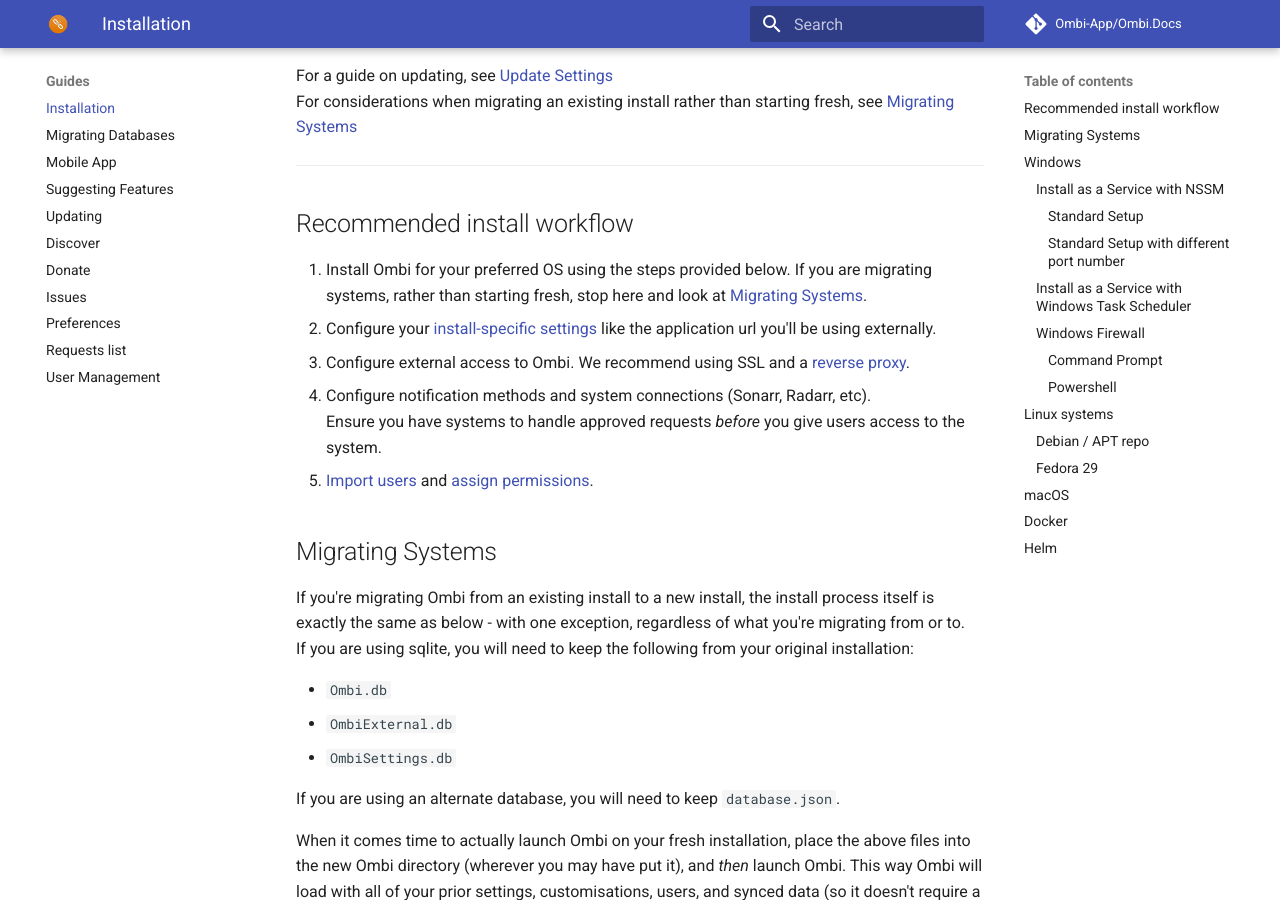
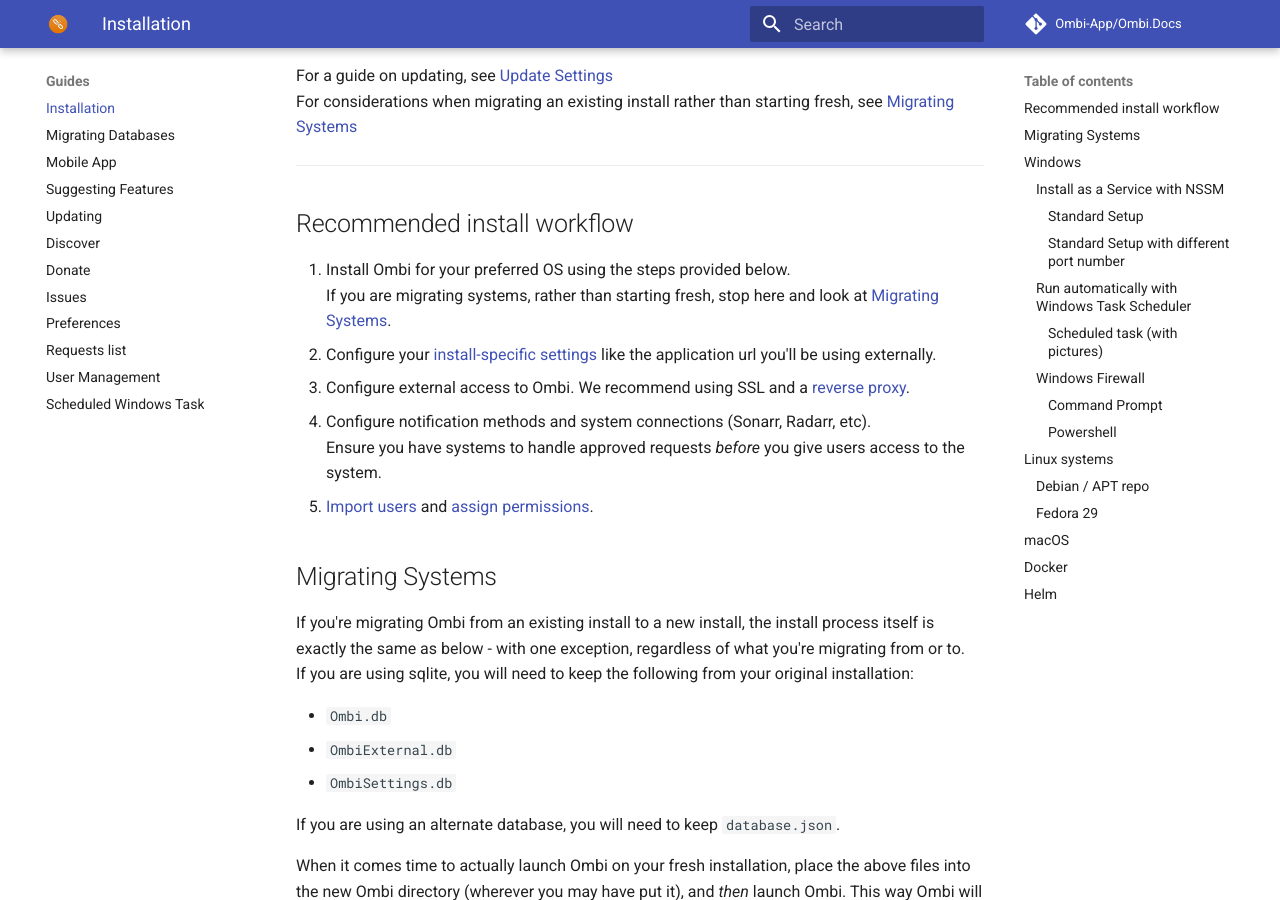
Before and after one commit to Ombi-app/Ombi.Docs, an MkDocs documentation site: the page built from docs/guides/installation.md, in a window 1280 px wide and 900 px high, scrolled down 334 px. Built offline with MkDocs 1.6.1 and Material for MkDocs 9.7.7, drawn with Linux system fonts in a browser that asks for light colours; comment, search, counter and statistics services are not loaded; some of the changed text lies outside the part shown.

Commit message:
Migrate task scheduler picture guide #29

```diff
--- a/docs/guides/installation.md
+++ b/docs/guides/installation.md
@@ -71,7 +71,7 @@
 
 ![Ombi NSSM with Port](../assets/images/nssm_service_with_port.png){: loading=lazy }
 
-### Install as a Service with Windows Task Scheduler
+### Run automatically with Windows Task Scheduler
 
 ~~Allows automatic updating on windows:~~ updater currently broken.
 
@@ -95,7 +95,9 @@
 
 **_Note: The next time you restart your PC, Task Scheduler will run ombi for you._**
 
-[How to WITH PICTURES!](https://imgur.com/a/oXEWW8z)
+#### Scheduled task (with pictures)
+
+[How to WITH PICTURES!](../schedule-with-pictures)
 
 ### Windows Firewall
 
--- a/mkdocs.yml
+++ b/mkdocs.yml
@@ -163,6 +163,7 @@
     - Preferences: guides/preferences.md
     - Requests list: guides/requests-list.md
     - User Management: guides/usermanagement.md
+    - Scheduled Windows Task: guides/schedule-with-pictures.md
   - Development:
     - Building Ombi: development/building-ombi.md
     - The Docs: development/docs.md
```
Also changed, not shown: docs/guides/schedule-with-pictures.md (added, +29 -0 lines), docs/assets/images/task_conditions.png (added), docs/assets/images/task_ombi.png (added), docs/assets/images/task_scheduler.png (added), docs/assets/images/task_settings.png (added), docs/assets/images/task_trigger.png (added).
